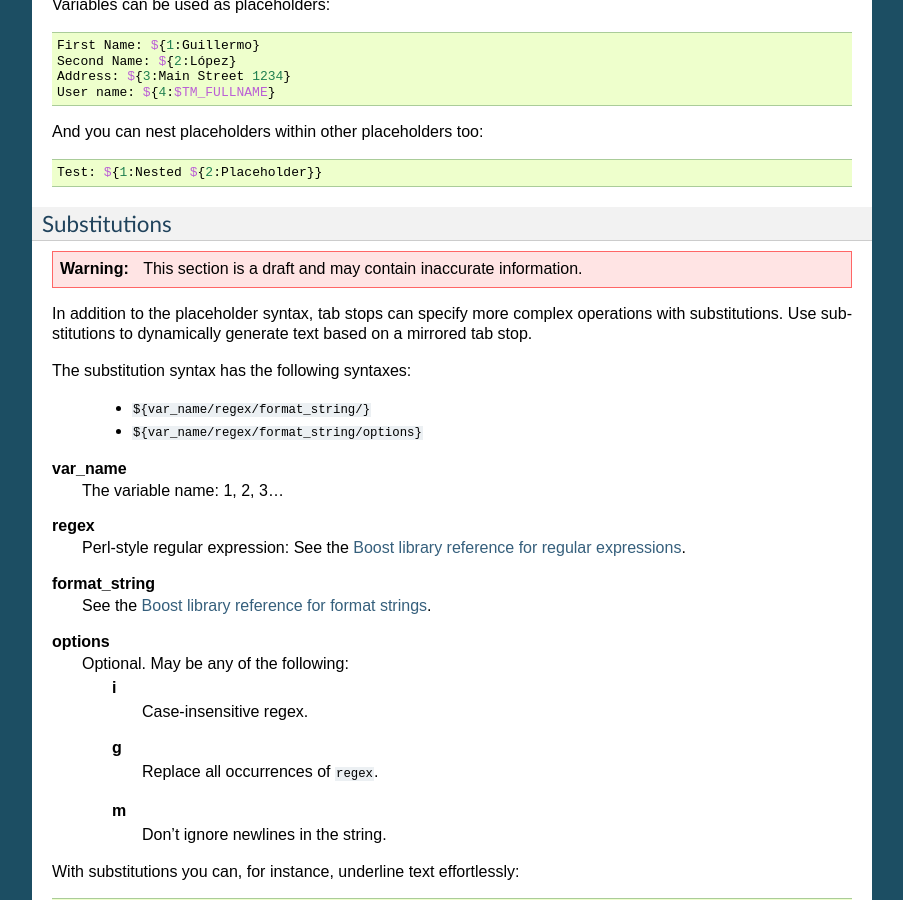
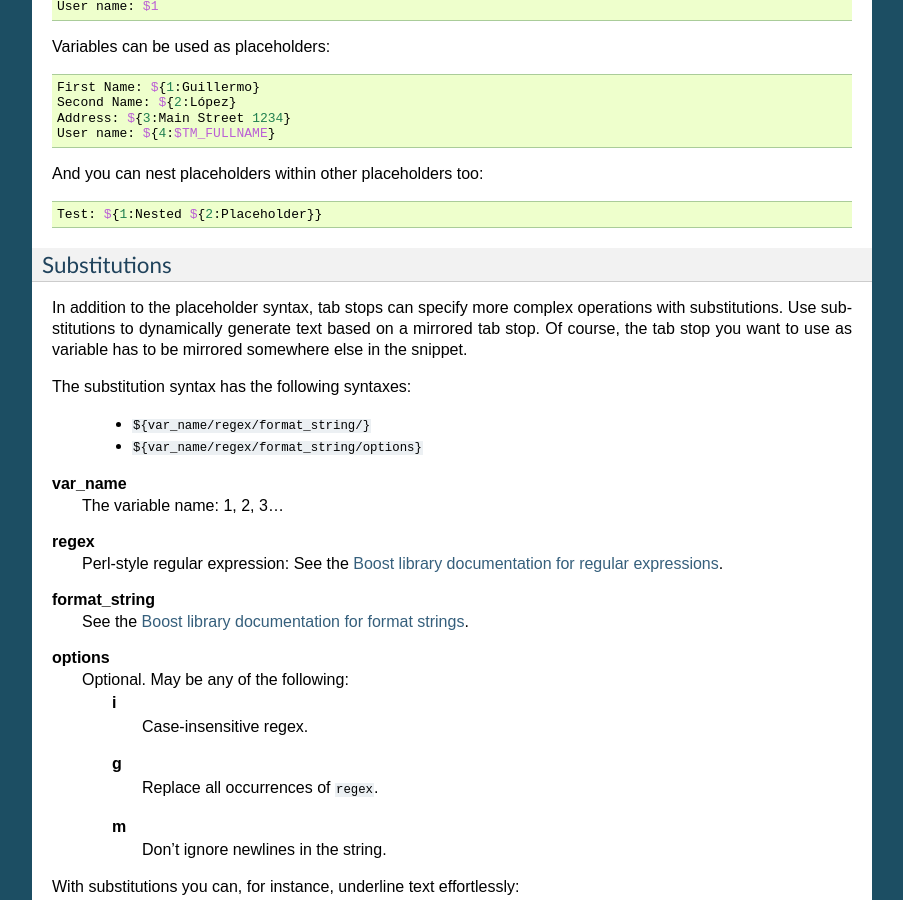
Before and after one commit to guillermooo/sublime-undocs, a Sphinx documentation site: the page built from source/extensibility/snippets.rst, in a window 1280 px wide and 900 px high, scrolled down 2760 px. Shown: the whole window, without its empty margins (198-1101 px from the left). Built offline with Sphinx 7.4.7, drawn with Linux system fonts in a browser that asks for light colours; some of the changed text lies outside the part shown.

Commit message:
edit docs

```diff
--- a/source/extensibility/snippets.rst
+++ b/source/extensibility/snippets.rst
@@ -1,3 +1,4 @@
+========
 Snippets
 ========
 
@@ -6,17 +7,17 @@ need certain short fragments of text again and again. Use snippets to save yours
 tedious typing. Snippets are smart templates that will insert text for you,
 adapting it to their context.
 
-To create a new snippet, select **Tools | New Snippet...** Sublime Text will
-present you with an skeleton for it.
+To create a new snippet, select **Tools | New Snippet…**. Sublime Text will
+present you with an skeleton for a new snippet.
 
 Snippets can be stored under any package's folder, but to keep it simple while
-you're learning, you can save them to your ``Packages/User`` folder.
+you're learning, you can save them to your :file:`Packages/User` folder.
 
 Snippets File Format
 ********************
 
 Snippets typically live in a Sublime Text package. They are simplified XML files
-with the extension ``sublime-snippet``. For instance, you could have a
+with the extension *.sublime-snippet*. For instance, you could have a
 ``greeting.sublime-snippet`` inside an ``Email`` package.
 
 The structure of a typical snippet is as follows (including the default hints
@@ -50,7 +51,7 @@ these parts in turn.
           When the snippet is inserted, the tabs will be transformed into spaces
           if the option ``translateTabsToSpaces`` is ``true``.
 
-        - The ``content`` must be included in a ``<![CDATA[...]]>`` section.
+        - The ``content`` must be included in a ``<![CDATA[…]]>`` section.
           Snippets won't work if you don't do this!
 
         - The ``content`` of your snippet must not contain ``]]>`` because this
@@ -83,6 +84,9 @@ the next sections.
 .. note::
     In the interest of brevity, we're only including the ``content``
     element's text in examples unless otherwise noted.
+
+
+.. _snippet-features:
 
 Snippet Features
 ****************
@@ -150,7 +154,8 @@ move backwards in the series with :kbd:`Shift+Tab`. If you press :kbd:`Tab` afte
 highest tab stop, Sublime Text will place the cursor at the end of the snippet's
 content, enabling you to resume normal editing.
 
-If you want to control where the exit point should be, use the ``$0`` mark.
+If you want to control where the exit point should be, use the ``$0`` mark. By
+default, the exit point is the end of the snippet.
 
 You can break out of the field cycle any time by pressing :kbd:`Esc`.
 
@@ -201,12 +206,10 @@ And you can nest placeholders within other placeholders too:
 Substitutions
 -------------
 
-.. WARNING::
-    This section is a draft and may contain inaccurate information.
-
-In addition to the placeholder syntax, tab stops can specify more complex operations
-with substitutions. Use substitutions to dynamically generate text based on a mirrored
-tab stop.
+In addition to the placeholder syntax, tab stops can specify more complex
+operations with substitutions. Use substitutions to dynamically generate text
+based on a mirrored tab stop. Of course, the tab stop you want to use as
+variable has to be mirrored somewhere else in the snippet.
 
 The substitution syntax has the following syntaxes:
 
@@ -214,13 +217,14 @@ The substitution syntax has the following syntaxes:
     - ``${var_name/regex/format_string/options}``
 
 **var_name**
-    The variable name: 1, 2, 3...
+    The variable name: 1, 2, 3…
 
 **regex**
-    Perl-style regular expression: See the `Boost library reference for regular expressions <http://www.boost.org/doc/libs/1_44_0/libs/regex/doc/html/boost_regex/syntax/perl_syntax.html>`_.
+    Perl-style regular expression: See the `Boost library documentation for
+    regular expressions`_.
 
 **format_string**
-    See the `Boost library reference for format strings <http://www.boost.org/doc/libs/1_44_0/libs/regex/doc/html/boost_regex/format/perl_format.html>`_.
+    See the `Boost library documentation for format strings`_.
 
 **options**
     Optional. May be any of the following:
@@ -230,6 +234,10 @@ The substitution syntax has the following syntaxes:
             Replace all occurrences of ``regex``.
         **m**
             Don't ignore newlines in the string.
+
+.. _`Boost library documentation for regular expressions`: http://www.boost.org/doc/libs/1_44_0/libs/regex/doc/html/boost_regex/syntax/perl_syntax.html
+
+.. _`Boost library documentation for format strings`: http://www.boost.org/doc/libs/1_44_0/libs/regex/doc/html/boost_regex/format/perl_format.html
 
 With substitutions you can, for instance, underline text effortlessly:
 
```
Also changed, not shown: other parts of source/extensibility/snippets.rst (+2 -2 lines).
